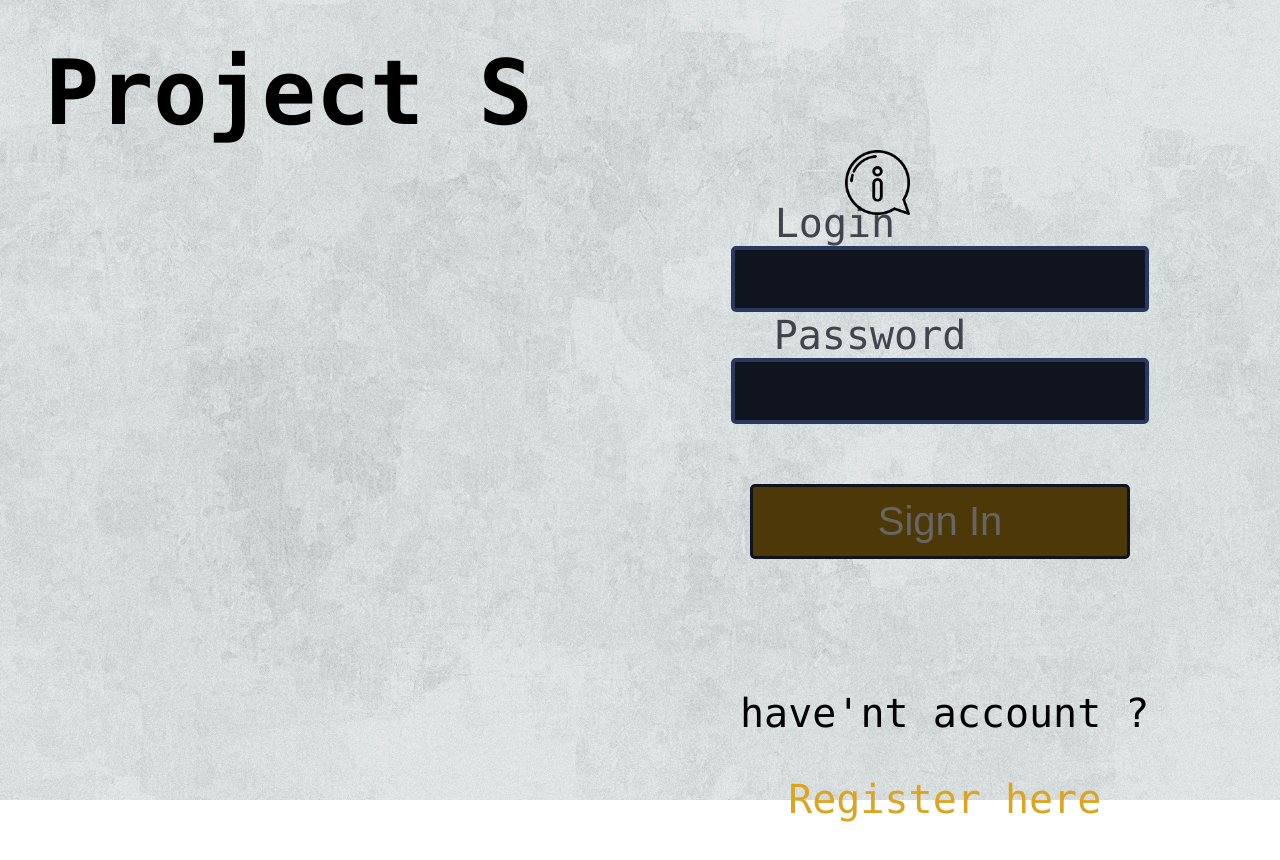
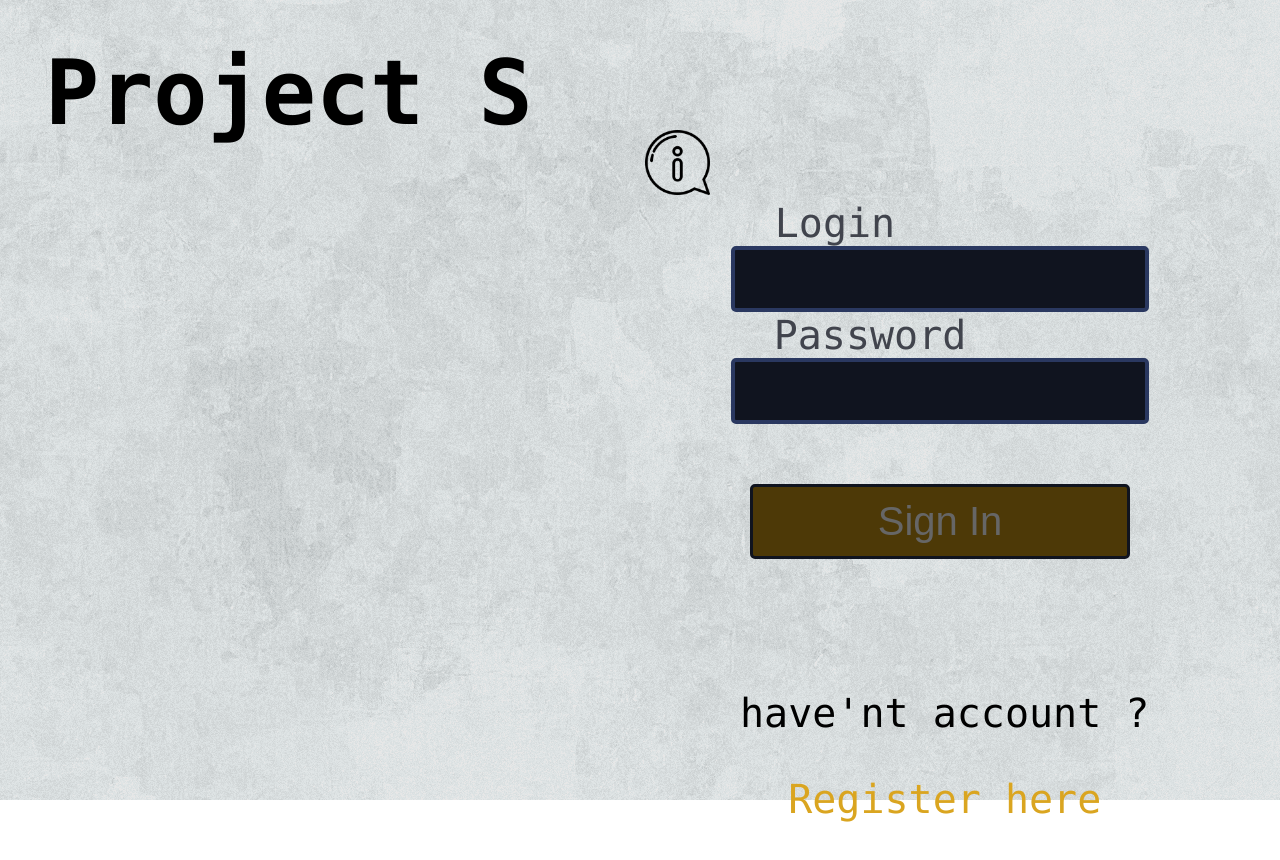
Before and after one commit to BartoszSeno/Project-S, a React (Create React App) app: page /Project-S/login in a window 1280 px wide. Shown: the top 860 px of the page. Built offline with nearby package versions, Linux system fonts and the light colour scheme; no server answers.

Commit message:
media for inforamtion

```diff
--- a/src/register/infromation/info.css
+++ b/src/register/infromation/info.css
@@ -25,7 +25,6 @@
   font-size: 25px;
   margin-top: 150px;
   margin-left: 480px;
-  background-color: red;
   border: 4px solid #1b2027;
   color: white;
 }
@@ -106,3 +105,39 @@
   height: 360px;
   margin-top: -800px;
 }
+
+/*media*/
+
+@media (max-width: 2400px) {
+  .button-info-img {
+    margin-left: -460px;
+    margin-top: 150px;
+  }
+  .information-box {
+    margin-top: 150px;
+    margin-left: 440px;
+  }
+}
+
+@media (max-width: 2134px) {
+  .button-info-img {
+    margin-left: -550px;
+    margin-top: 140px;
+  }
+  .information-box {
+    margin-top: 140px;
+    margin-left: 350px;
+  }
+}
+
+@media (max-width: 1920px) {
+  .button-info-img {
+    margin-left: -620px;
+    margin-top: 130px;
+  }
+  .information-box {
+    margin-top: 100px;
+    margin-left: 290px;
+    transform: scale(0.9);
+  }
+}
```
